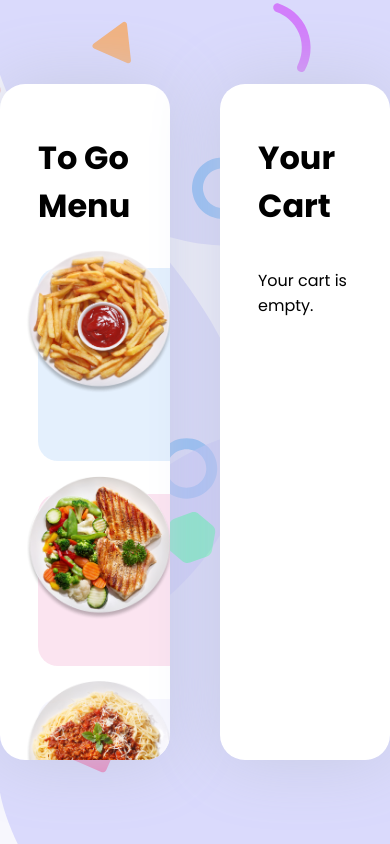
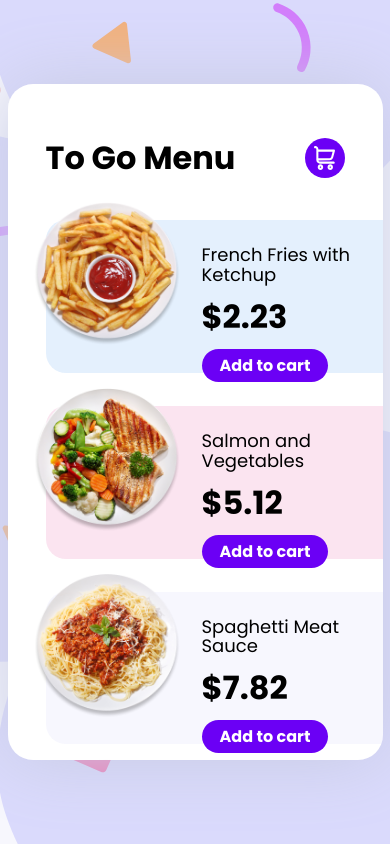
Before and after one commit to itsbrittaleigh/ecommerce-component, a React (Create React App) app: page / in a window 390 px wide. Built offline with nearby package versions, Linux system fonts and the light colour scheme; the HTML template or start-up script is replaced by a standard one.

Commit message:
:lipstick: responsive styles

```diff
--- a/src/components/cart/index.css
+++ b/src/components/cart/index.css
@@ -1,3 +1,29 @@
+.cart {
+  position: fixed;
+  transition: 0.2s ease-out;
+}
+
+.cart--open {
+  opacity: 1;
+  left: 50vw;
+  transform: translateX(-50%);
+}
+
+.cart--closed {
+  opacity: 0;
+  left: 100vw;
+}
+
+@media only screen and (min-width: 820px) {
+  .cart {
+    position: static;
+  }
+
+  .cart--closed {
+    opacity: 1;
+  }
+}
+
 .cart-item {
   border-bottom: 1px solid var(--color-gray);
   display: flex;
--- a/src/components/cart/index.jsx
+++ b/src/components/cart/index.jsx
@@ -5,15 +5,30 @@ import './index.css';
 
 const Cart = () => {
   const taxRate = 0.0975;
-  const { cartItems, increaseCount, decreaseCount } = useContext(CartContext);
+  const { cartIsOpen, cartItems, decreaseCount, increaseCount, setCartIsOpen }
+    = useContext(CartContext);
   const subTotal = cartItems.reduce((accumulator, currentValue) =>
     accumulator + (currentValue.count * currentValue.price), 0);
   const tax = subTotal * taxRate;
   const total = subTotal + tax;
 
   return (
-    <section className="panel">
-      <h2 className="panel__heading">Your Cart</h2>
+    <section className={`panel cart ${cartIsOpen ? 'cart--open' : 'cart--closed'}`}>
+      <div className="panel__heading-container">
+        <h2 className="panel__heading">Your Cart</h2>
+        <button
+          aria-label="View cart"
+          className="panel__heading-button"
+          onClick={() => setCartIsOpen(false)}
+        >
+          <img
+            alt="Cart icon"
+            aria-hidden="true"
+            className="panel__heading-button-image"
+            src="./images/close.svg"
+          />
+        </button>
+      </div>
       <div className="panel__content">
         {cartItems.length > 0 ? (
           <>
--- a/src/components/menu/index.jsx
+++ b/src/components/menu/index.jsx
@@ -4,11 +4,25 @@ import './index.css';
 import CartContext from '../../context/CartContext';
 
 const Menu = () => {
-  const { addToCart, menuItems } = useContext(CartContext);
+  const { addToCart, setCartIsOpen, menuItems } = useContext(CartContext);
 
   return (
     <section className="panel">
-      <h2 className="panel__heading">To Go Menu</h2>
+      <div className="panel__heading-container">
+        <h2 className="panel__heading">To Go Menu</h2>
+        <button
+          aria-label="View cart"
+          className="panel__heading-button"
+          onClick={() => setCartIsOpen(true)}
+        >
+          <img
+            alt="Cart icon"
+            aria-hidden="true"
+            className="panel__heading-button-image"
+            src="./images/cart.svg"
+          />
+        </button>
+      </div>
       <div className="panel__content">
         {menuItems.map((item) => (
           <div className="menu__item" key={item.id}>
--- a/src/context/CartProvider.jsx
+++ b/src/context/CartProvider.jsx
@@ -54,6 +54,7 @@ const CartProvider = ({ children }) => {
   ]);
   const [stringifiedMenuItems, setStringifiedMenuItems] = useState(JSON.stringify(menuItems));
   const [cartItems, setCartItems] = useState([]);
+  const [cartIsOpen, setCartIsOpen] = useState(false);
 
   useEffect(() => {
     setCartItems(menuItems.filter((item) => item.count > 0));
@@ -63,10 +64,12 @@ const CartProvider = ({ children }) => {
     <CartContext.Provider
       value={{
         addToCart,
+        cartIsOpen,
         cartItems,
         decreaseCount,
         increaseCount,
-        menuItems
+        menuItems,
+        setCartIsOpen
       }}
     >
       {children}
--- a/src/index.css
+++ b/src/index.css
@@ -75,8 +75,42 @@ body {
   display: none;
 }
 
-.panel:first-of-type {
-  margin-right: 50px;
+@media only screen and (min-width: 820px) {
+  .panel:first-of-type {
+    margin-right: 50px;
+  }
+}
+
+.panel__heading-container {
+  align-items: center;
+  display: flex;
+  justify-content: space-between;
+}
+
+.panel__heading-button {
+  align-items: center;
+  background-color: var(--color-purple);
+  border-radius: 100%;
+  border: none;
+  color: var(--color-white);
+  display: flex;
+  height: 40px;
+  justify-content: center;
+  width: 40px;
+  visibility: visible;
+}
+
+@media only screen and (min-width: 820px) {
+  .panel__heading-button {
+    display: none;
+    visibility: hidden;
+  }
+}
+
+.panel__heading-button-image {
+  width: 24px;
+  height: 24px;
+  object-fit: contain;
 }
 
 .panel__heading {
```
Also changed, not shown: public/images/cart.svg (added), public/images/close.svg (added).
